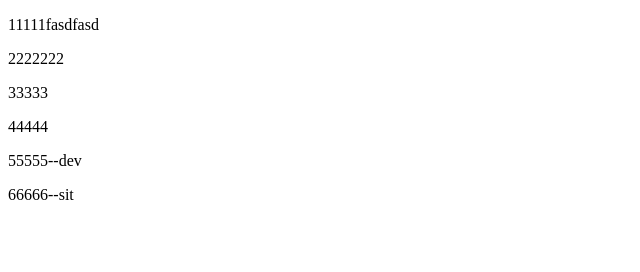
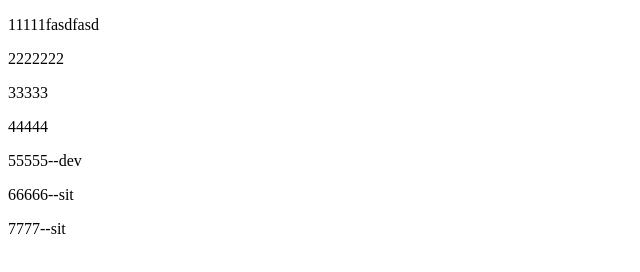
Before and after one commit to linxingli/learngit, a plain HTML site: page index.html in a window 1280 px wide. Shown: the full height of the page, 0-640 px from the left. Drawn offline with Linux system fonts and the light colour scheme.

Commit message:
add 7777--sit

```diff
--- a/index.html
+++ b/index.html
@@ -13,5 +13,6 @@
   <p>44444</p>
   <p>55555--dev</p>
   <p>66666--sit</p>
+  <p>7777--sit</p>
 </body>
 </html>
```
